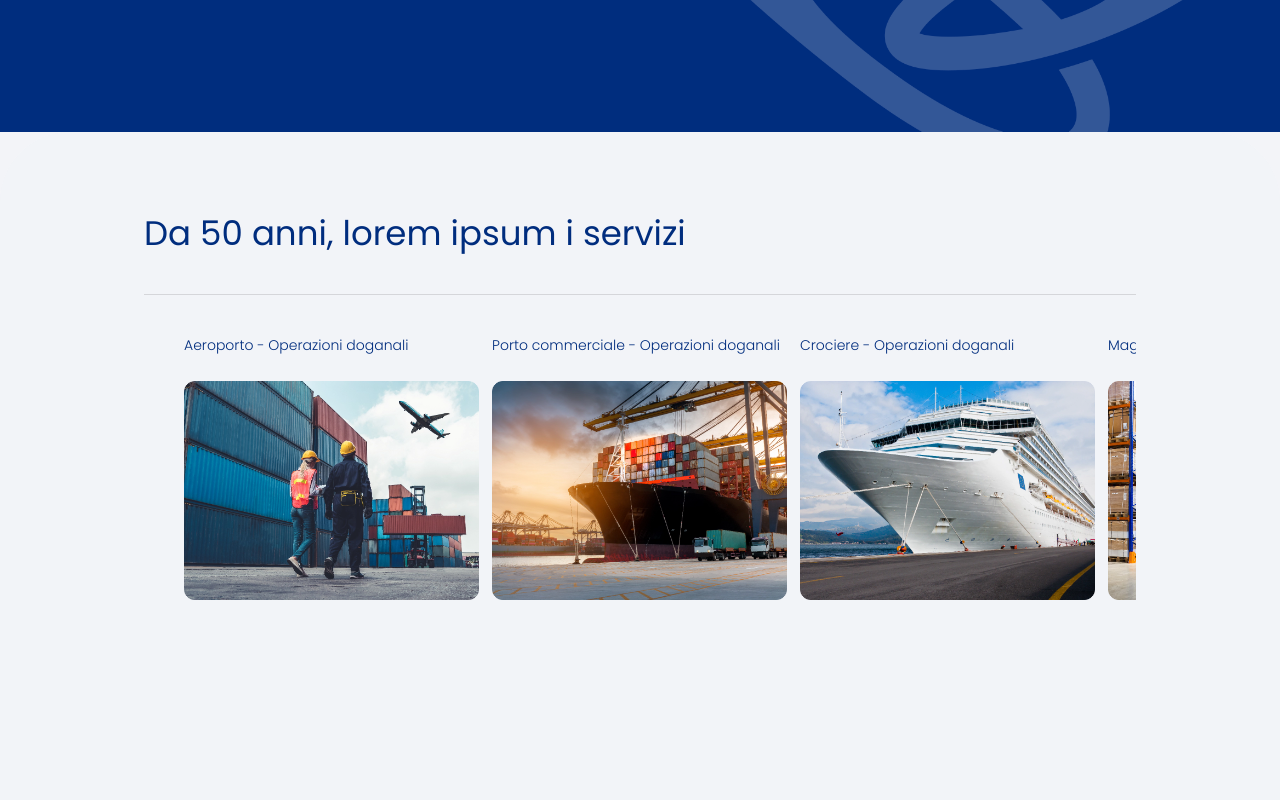
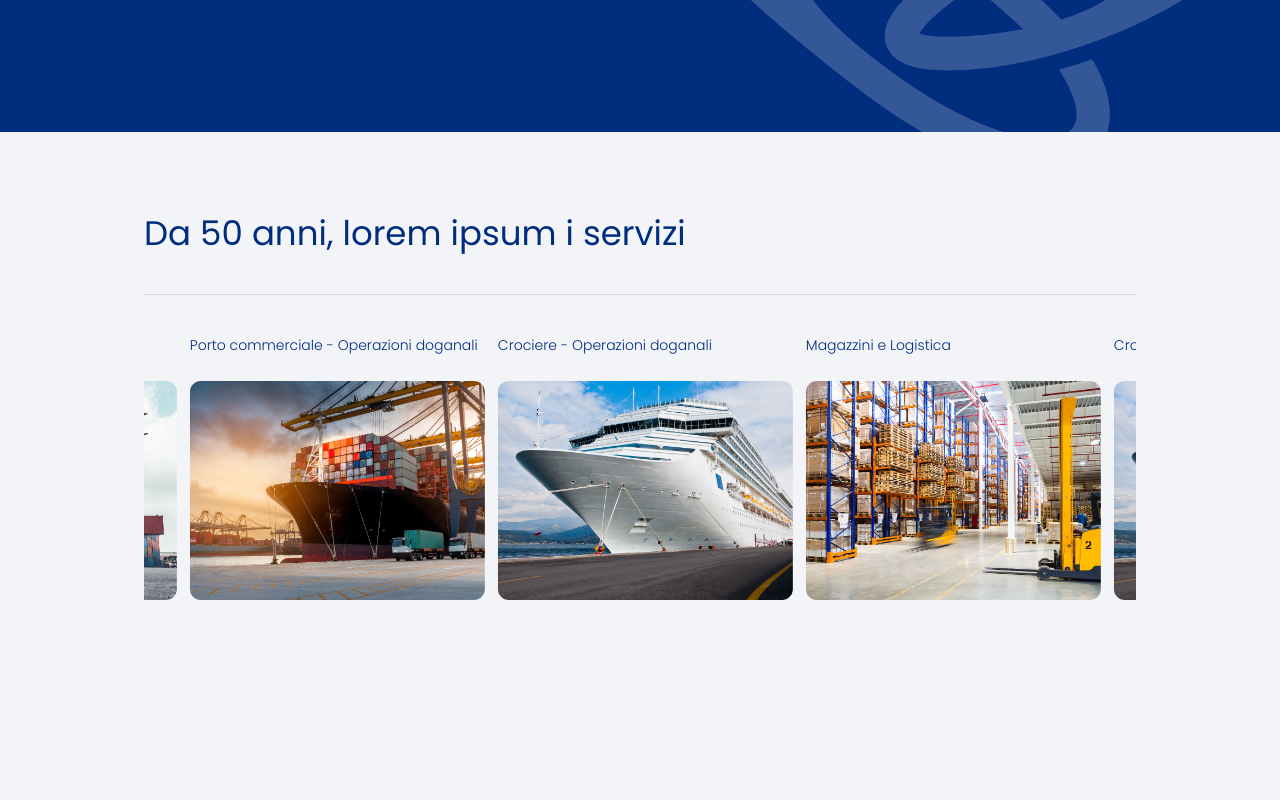
Before and after one commit to LeOndaz/syncrayons, a React (Create React App) app: page / in a window 1280 px wide. Shown: the part 1420-2220 px from the top of the page. Built offline with nearby package versions, Linux system fonts and the light colour scheme.

Commit message:
services section animation

```diff
--- a/src/components/AnimateUp.js
+++ b/src/components/AnimateUp.js
@@ -5,21 +5,19 @@ const AnimateUp = ({children}) => {
   const ref = useRef(null);
   const {scrollYProgress} = useScroll({
     target: ref,
-    offset: ["start end", "40% 100%"]
+    offset: ["0 1", "0.5 1"]
   });
 
-  const springScroll = useSpring(scrollYProgress);
-
   const y = useTransform(scrollYProgress, [0, 1], [100, 0]);
-  const z = useTransform(scrollYProgress, [0, 1], [300, 0]);
-  const scaleZ = useTransform(springScroll, [0, 1], [1.3, 1]);
+  const z = useTransform(scrollYProgress, [0, 1], [30, 0]);
+  const scaleY = useTransform(scrollYProgress, [0, 1], [1.3, 1]);
 
   const blurValue = useTransform(scrollYProgress, [0, 1], [5, 0]);
   const filter = useTransform(blurValue, v => `blur(${v}px)`)
 
   return <motion.div
     ref={ref}
-    style={{filter, z, y, scaleY: scaleZ}}
+    style={{filter, z, y, scaleY,}}
   >
     {children}
   </motion.div>
--- a/src/components/ServicesSection.js
+++ b/src/components/ServicesSection.js
@@ -1,7 +1,7 @@
 import {Box, Card, CardContent, Divider, Typography} from "@mui/material";
 import Slider from "react-slick";
 import {useCallback, useEffect, useRef} from "react";
-import {motion, useInView, useMotionValueEvent, useScroll, useTransform} from "framer-motion"
+import {motion, useInView, useMotionValueEvent, useScroll, useSpring, useTransform} from "framer-motion"
 
 
 const ServicesSection = () => {
@@ -26,32 +26,58 @@ const ServicesSection = () => {
   }
 
   const sliderRef = useRef(null);
+  const sectionRef = useRef(null);
+  // const lastCardRef = useRef(null);
+  // const firstCardRef = useRef(null);
+  //
+  // const sectionRef = useRef(null);
+  // const sliderInView = useInView(sliderRef, {amount: "all"});
+  // const lastCardInView = useInView(lastCardRef, {amount: "all"});
+  // const firstCardInView = useInView(firstCardRef, {amount: "all"})
 
-  const {scrollYProgress} = useScroll();
-  const lastCardRef = useRef(null);
+  const {scrollYProgress} = useScroll({
+    target: sectionRef,
+    offset: ['start start', 'end end']
+  });
 
-  const sliderInView = useInView(sliderRef);
-  const lastCardInView = useInView(lastCardRef);
+  const scale = useTransform(scrollYProgress, [0, 1], [1, 1]);
+  const springScroll = useSpring(scrollYProgress, {
+    velocity: 1,
+    bounce: 0,
+  });
+  const x = useTransform(springScroll, [0, 1], ["0%", "-110%"])
 
-  const evtListener = useCallback((e) => {
-    e.preventDefault();
-  }, [])
-
-  useEffect(() => {
-    sliderRef.current.scrollTo(0, 0)
-    if (sliderInView) {
-      document.addEventListener('wheel', (evt) => {
-        const y = evt.deltaY;
-        sliderRef.current.scrollBy(y, 0);
-      })
-
-      return () => {
-        document.removeEventListener('wheel', evtListener)
-      }
-    } else {
-      document.removeEventListener('wheel', evtListener)
-    }
-  }, [sliderInView])
+  // const evtListener = useCallback((evt) => {
+  //   const sliderRect = sliderRef.current.getBoundingClientRect();
+  //   const sliderInPosition = sliderRect.top <= 220;
+  //   const isScrollingDown = evt.deltaY > 0;
+  //   const isScrollingUp = evt.deltaY < 0;
+  //
+  //   sliderRef.current.scrollBy(evt.deltaY, 0);
+  //
+  //   if (sliderInPosition && (!lastCardInView || firstCardInView) && isScrollingDown) { // 180 is a number got by testing
+  //     evt.preventDefault();
+  //   }
+  //
+  //   if (sliderInPosition && lastCardInView && isScrollingDown) {
+  //     // ok we can
+  //   }
+  //
+  //   if (sliderInPosition && !firstCardInView && isScrollingUp) {
+  //     evt.preventDefault();
+  //   }
+  //
+  // }, [sliderRef, lastCardInView, firstCardInView])
+  //
+  // useEffect(() => {
+  //   if (sliderInView) {
+  //     document.addEventListener('wheel', evtListener, {passive: false})
+  //
+  //     return () => {
+  //       document.removeEventListener('wheel', evtListener)
+  //     }
+  //   }
+  // }, [evtListener, sliderInView])
 
   return <Box sx={{
     position: "relative",
@@ -60,33 +86,38 @@ const ServicesSection = () => {
     borderTopRightRadius: 70,
     pl: 18,
     pr: 18,
-    pt: 10,
+    pt: 5,
     pb: 10,
     height: "100vh",
     maxHeight: "100%",
-  }}>
-    <Typography variant="h4">
+  }} component='section' ref={sectionRef}>
+
+    <Box sx={{position: "sticky", top: 0, left: 0, overflowX: "hidden"}}>
+      <Typography variant="h4" sx={{pt: 5}}>
         Da 50 anni, lorem ipsum i servizi
       </Typography>
 
       <Divider sx={{marginTop: 5, marginBottom: 5}}/>
 
+      <motion.div style={{scale, x}}>
         <Box ref={sliderRef} component='ul' sx={{
           display: "flex",
           listStyle: "none",
-      overflowX: "hidden",
         }}>
           {cards.map(({image, title}, i) => (
-        <motion.div ref={i === cards.length - 1 ? lastCardRef : null}>
-          <Card key={i} sx={{mr: 1, background: "transparent", minWidth: 300}} component='li'>
+            // ref={i === (cards.length - 1) ? lastCardRef : i === 0 ? firstCardRef : null}
+            <motion.li key={i}>
+              <Card sx={{mr: 1, background: "transparent", minWidth: 300}}>
                 <Typography fontWeight={300} fontSize={14} height={30}>{title}</Typography>
 
                 <CardContent sx={{p: 0, mt: 2}}>
                   <img src={image} alt={title} style={{maxWidth: 295}}/>
                 </CardContent>
               </Card>
+            </motion.li>
+          ))}
+        </Box>
       </motion.div>
-      ))}
     </Box>
   </Box>
 }
```
Lines whose indentation alone changed are shown as unchanged.
